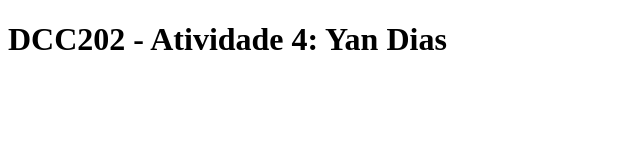
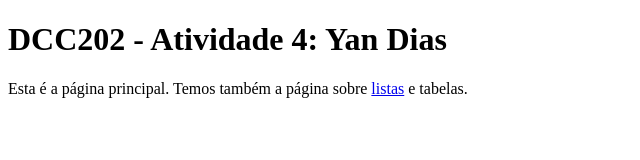
Before and after one commit to ufjf-dcc202/ufjf-dcc202-2023-3-b-atv4-daysf, a website: page index.html in a window 1280 px wide. Shown: the whole page, without its empty margins (0-640 px from the left). Drawn offline with Linux system fonts and the light colour scheme.

Commit message:
criei o paragrafo e coloquei a ancora listas

```diff
--- a/index.html
+++ b/index.html
@@ -3,11 +3,12 @@
 <head>
     <meta charset="UTF-8">
     <meta name="viewport" content="width=device-width, initial-scale=1.0">
-    <title>Document</title>
+    <title>DCC202 - Atividade 4: Yan Dias</title>
 </head>
 <body>
     <main>
         <h1> DCC202 - Atividade 4: Yan Dias</h1>
+        <p>Esta é a página principal. Temos também a página sobre <a href=listas.html>listas</a> e tabelas.</p>
     </main>
 
 </body>
```
